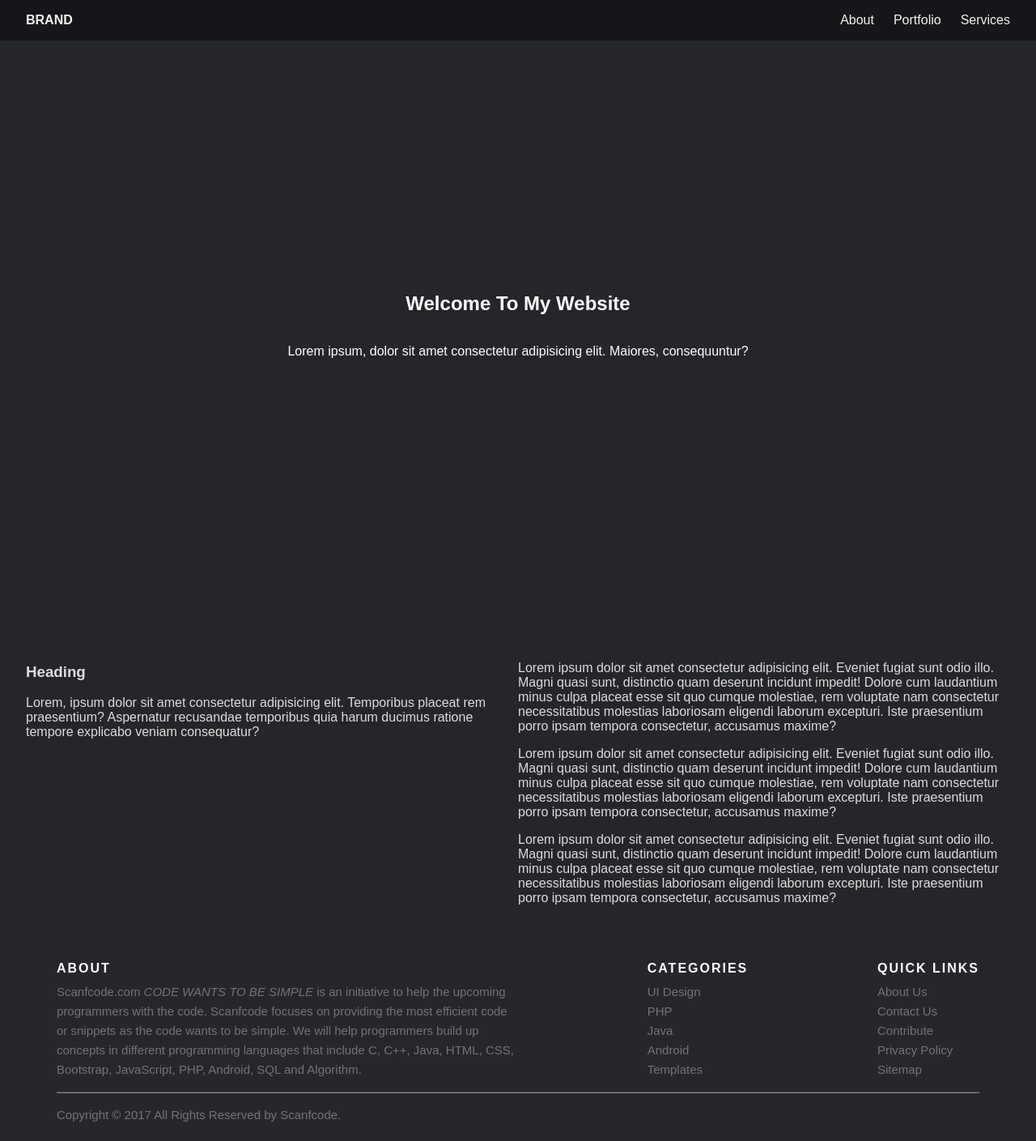
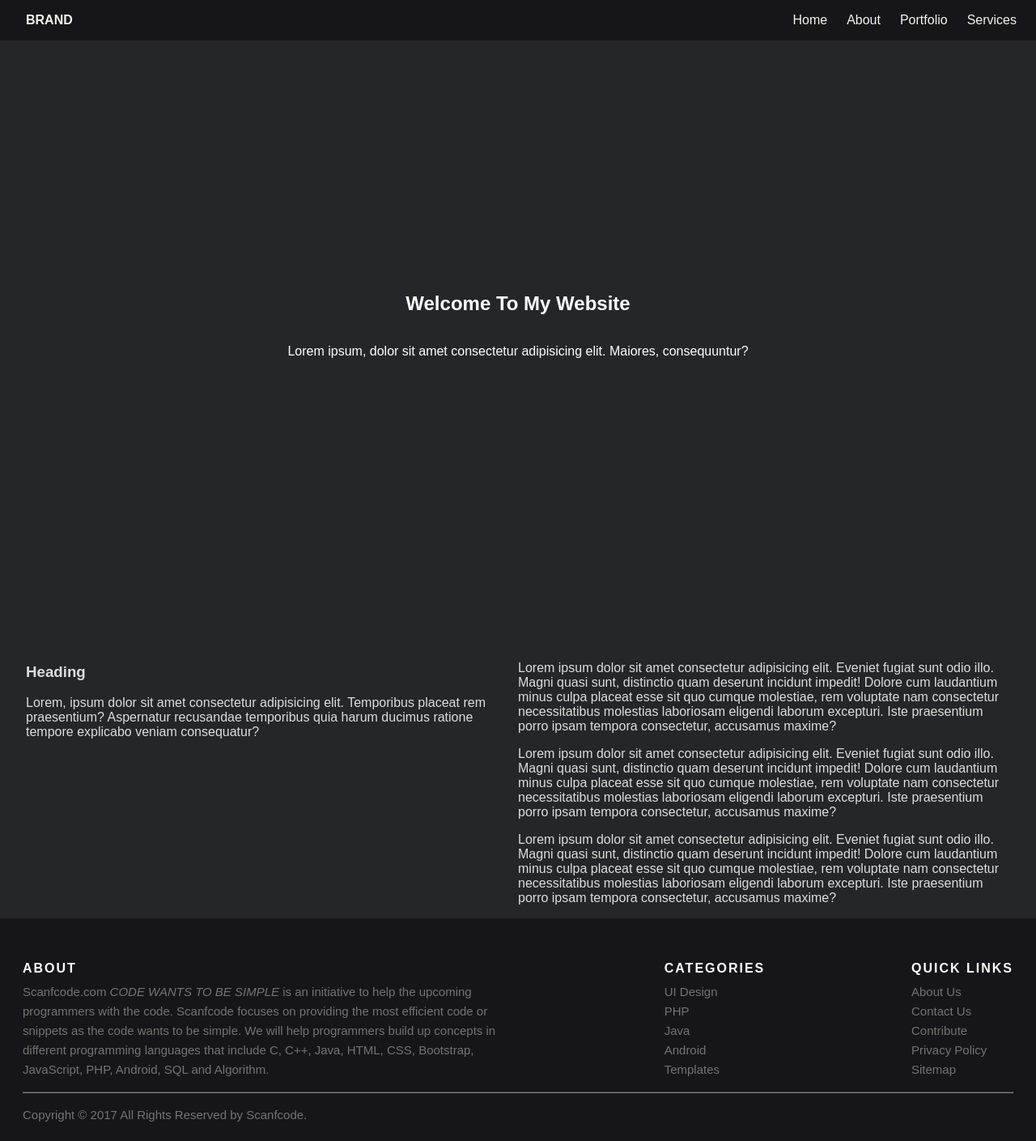
Before and after one commit to Nopalogic/learn-nextjs, a Next.js app: page / in a window 1280 px wide. Shown: the whole page at 81% size. Built offline with nearby package versions, Linux system fonts and the light colour scheme.

Commit message:
refactor header & footer

```diff
--- a/app/page.module.css
+++ b/app/page.module.css
@@ -10,7 +10,6 @@
 	flex-direction: column;
 	justify-content: center;
 	align-items: center;
-	/* position: relative; */
 	z-index: -2;
 }
 
--- a/components/footer/footer.module.css
+++ b/components/footer/footer.module.css
@@ -1,5 +1,5 @@
 .footer {
-	background-color: #26272b;
+	background-color: var(--charlie);
 	padding: 45px 0 20px;
 	font-size: 15px;
 	line-height: 24px;
@@ -7,7 +7,7 @@
 }
 
 .container {
-	width: 1140px;
+	width:  min(100% - 56px);
 	margin-inline: auto;
 }
 
--- a/components/navbar/Navbar.js
+++ b/components/navbar/Navbar.js
@@ -1,17 +1,20 @@
 import Link from 'next/link';
-import style from './navbar.module.css'
+import style from './navbar.module.css';
 
 export default function Navbar() {
 	return (
-			<nav className={style.nav}>
+		<nav className={style.nav}>
+			<div className={style.container}>
 				<div className={style.brand}>
 					<Link href={'/'}>BRAND</Link>
 				</div>
 				<div className={style.links}>
-					<Link href={'/'}>About</Link>
+					<Link href={'/'}>Home</Link>
+					<Link href={'/about'}>About</Link>
 					<Link href={'/'}>Portfolio</Link>
 					<Link href={'/'}>Services</Link>
 				</div>
-			</nav>
+			</div>
+		</nav>
 	);
 }
--- a/components/navbar/navbar.module.css
+++ b/components/navbar/navbar.module.css
@@ -1,8 +1,12 @@
 .nav {
-	width: min(100% - 64px);
+	width: min(100% - 56px);
 	position: fixed;
 	top: 0;
 	z-index: 10;
+}
+
+.container {
+	width: 100%;
 	display: flex;
 	justify-content: space-between;
 	align-items: center;
```
